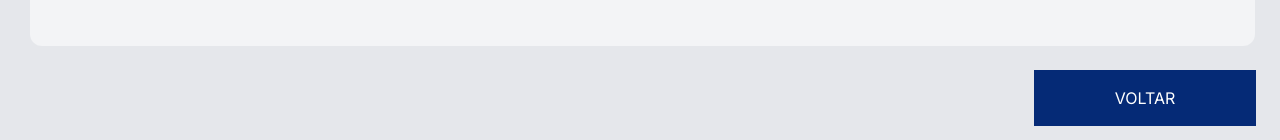
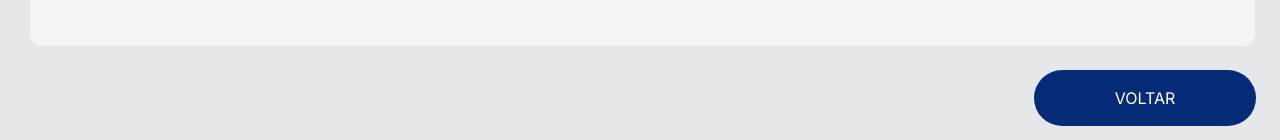
Before and after one commit to juserrrrr/4vote-web, a Next.js app: page /responsePage in a window 1280 px wide. Shown: the part 779-919 px from the top of the page. Built offline with nearby package versions, Linux system fonts and the light colour scheme.

Commit message:
fix: Correct button variant name in ResponsePage component

```diff
--- a/src/app/responsePage/page.tsx
+++ b/src/app/responsePage/page.tsx
@@ -35,7 +35,7 @@ const ResponsePage: React.FC = () => {
           <div className={container3}>
             <Butao
               texto="VOLTAR"
-              variante="rounded"
+              variant="rounded"
             />
           </div>
         </div>
```
